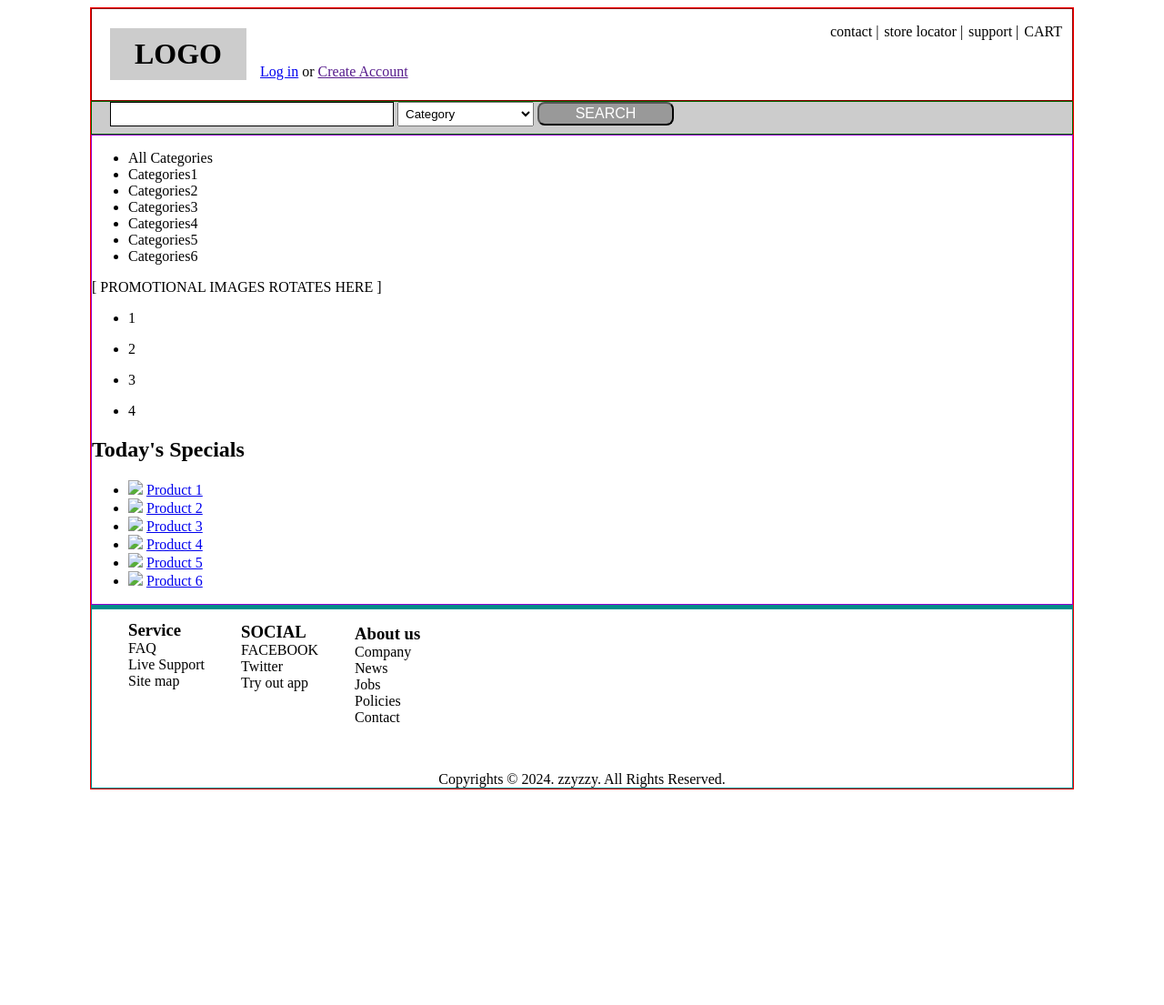
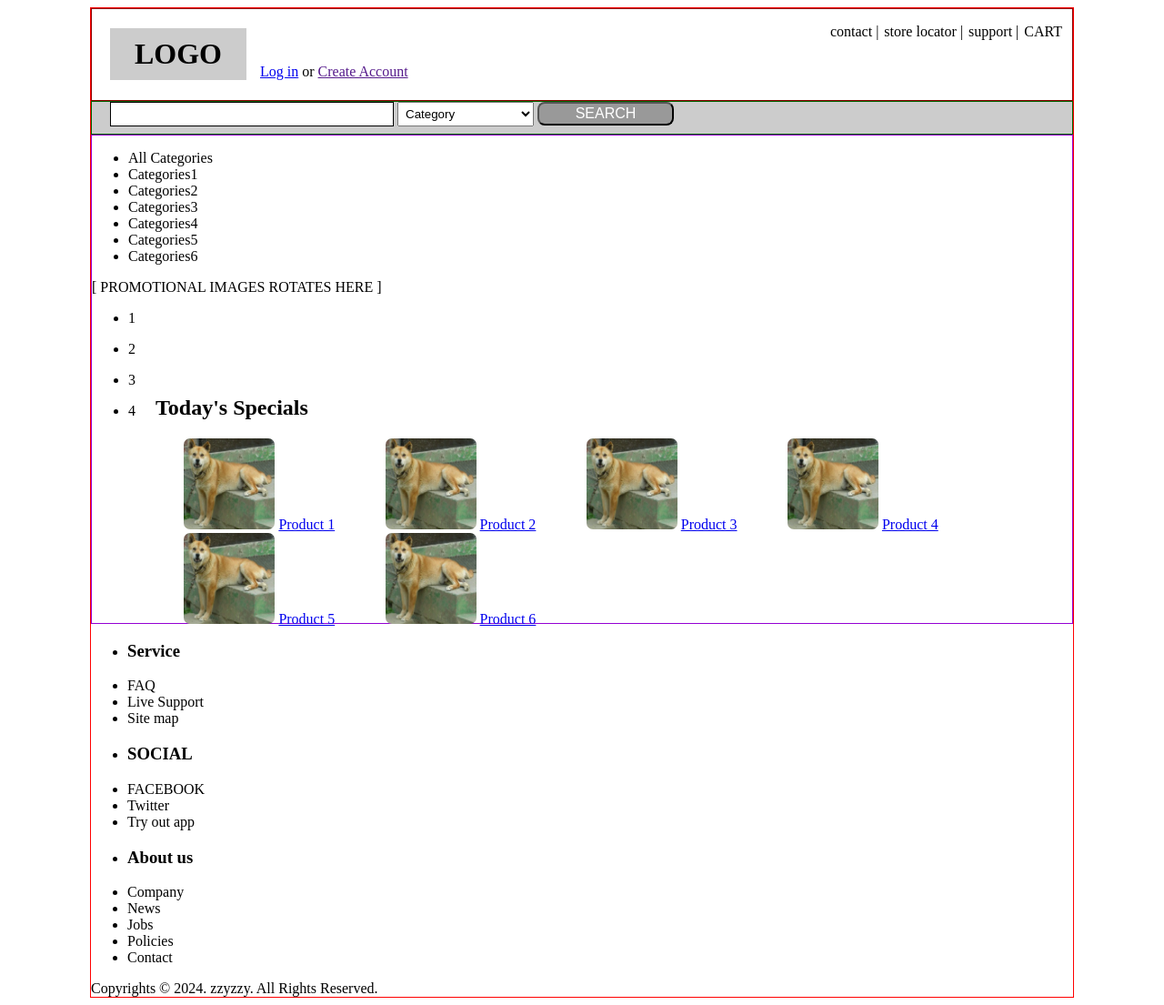
Before and after one commit to hchae31/frontends, a FastAPI app: template views/templates/html/10project1.html in a window 1280 px wide. Shown: the whole page at 91% size. Before the commit the page ends 868 px from the top, so only its background shows below. Run offline with FastAPI, Linux system fonts and the light colour scheme; the template is opened without the code that fills it, so the values that code supplies are empty.

Commit message:
프로젝트 실습 - main : products section

```diff
--- a/views/templates/html/10project1.html
+++ b/views/templates/html/10project1.html
@@ -41,6 +41,19 @@
 
         /*main*/
         main { border: 1px solid darkviolet; }
+
+        /*section #1*/
+        section:first-child { height: 250px }
+        /*section #2*/
+        section:last-child { height: 250px }
+        #products h2 { margin-left: 20px; }
+        #products { margin-left: 50px;  }
+        #products ul { list-style: none; padding: 0; }
+        #products li { display: inline-block; margin-left: 5% }
+        #products img { width: 100px; height: 100px;
+             border-radius: 7px;
+        #products a { display: block; text-align: center }
+
 
         /*footer*/
         footer { border: 1px solid darkcyan; }
@@ -88,31 +101,31 @@
             </div>
         </section>
         <section>
-            <div id="product">
+            <div id="products">
                 <h2>Today's Specials</h2>
                 <ul>
                     <li>
-                        <img src="#">
+                        <img src="/static/img/dog2.png">
                         <a href="#">Product 1</a>
                     </li>
                     <li>
-                        <img src="#">
+                        <img src="/static/img/dog2.png">
                         <a href="#">Product 2</a>
                     </li>
                     <li>
-                        <img src="#">
+                        <img src="/static/img/dog2.png">
                         <a href="#">Product 3</a>
                     </li>
                     <li>
-                        <img src="#">
+                        <img src="/static/img/dog2.png">
                         <a href="#">Product 4</a>
                     </li>
                     <li>
-                        <img src="#">
+                        <img src="/static/img/dog2.png">
                         <a href="#">Product 5</a>
                     </li>
                     <li>
-                        <img src="#">
+                        <img src="/static/img/dog2.png">
                         <a href="#">Product 6</a>
                     </li>
                 </ul>
```
